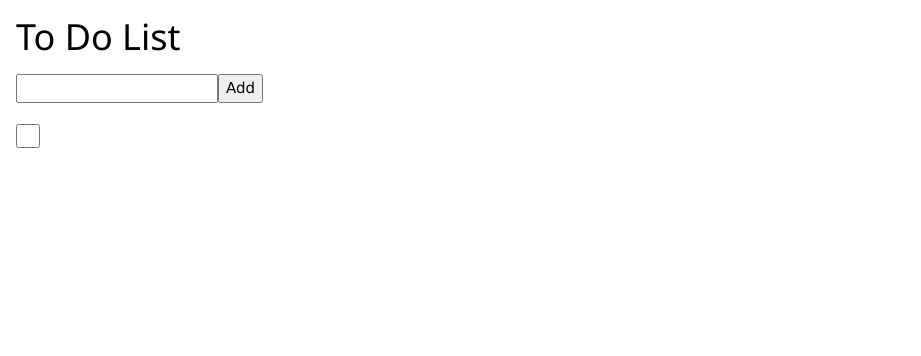
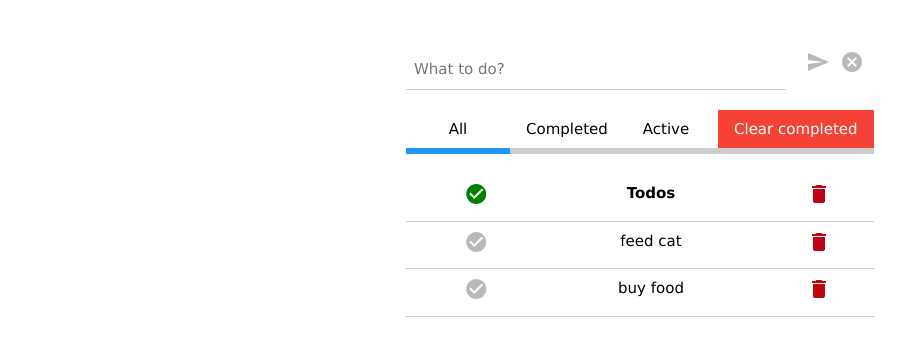
Before and after one commit to YongminK/to-do-list, a React app: page / in a window 1280 px wide. Shown: the whole page, without its empty margins (0-921 px from the left). Built offline with nearby package versions, Linux system fonts and the light colour scheme.

Commit message:
add todo, delete todo
you can add todo, delete todo, delete all todo, check all todo, delete only checked todo.
without edit

```diff
--- /dev/null
+++ b/src/actions/actionCreators.js
@@ -0,0 +1,41 @@
+import
+    {   ADD_TODO,
+        REMOVE_TODO,
+        TOGGLE_TODO,
+        SET_VISIBILITY_FILTER,
+        CLEAR_COMPLETED,
+        COMPLETE_ALL_TODO,
+        CLEAR_ALL
+    } from './actionTypes';
+
+let nextID = 2;
+
+export const addTodo = (text) => ({
+    type: ADD_TODO,
+    id: nextID++,
+    text
+});
+
+export const deleteTodo = (id) => ({
+    type: REMOVE_TODO,
+    id: id
+});
+
+export const toggleTodo = (id) => ({
+    type: TOGGLE_TODO,
+    id: id
+});
+
+export const setVisibilityFilter = (filter) => ({
+    type: SET_VISIBILITY_FILTER,
+    filter
+});
+export const clearCompleted = () =>({
+    type: CLEAR_COMPLETED
+});
+export const completeAllTodo = () => ({
+    type: COMPLETE_ALL_TODO
+});
+export const clearAll = () => ({
+    type: CLEAR_ALL
+});
--- /dev/null
+++ b/src/actions/actionTypes.js
@@ -0,0 +1,10 @@
+export const ADD_TODO = 'ADD_TODO';
+export const REMOVE_TODO = 'REMOVE_TODO';
+export const TOGGLE_TODO = 'TOGGLE_TODO';
+export const SHOW_ALL = 'SHOW_ALL';
+export const SHOW_COMPLETED = 'SHOW_COMPLETED';
+export const SHOW_ACTIVE = 'SHOW_ACTIVE';
+export const SET_VISIBILITY_FILTER = 'SET_VISIBILITY_FILTER';
+export const CLEAR_COMPLETED = 'CLEAR_COMPLETED';
+export const COMPLETE_ALL_TODO = 'COMPLETE_ALL_TODO';
+export const CLEAR_ALL = 'CLEAR_ALL';
--- a/src/actions/index.js
+++ /dev/null
@@ -1,7 +0,0 @@
-const addTask=(task)=>{
-    return{
-        type: 'ADD_TASK',
-        payload: task
-    };
-};
-export default addTask;
--- a/src/components/App.js
+++ b/src/components/App.js
@@ -1,13 +1,22 @@
-import React from 'react';
-import ToDoList from '../containers/ToDo';
+import React, { Component } from 'react';
 import AddToDo from '../containers/AddToDo';
-
-const App = () => (
-  <div className="w3-container">
-    <h1>To Do List</h1>
-    <AddToDo />
-    <ToDoList/>
-  </div>
-)
+import ToDoList from '../containers/ToDoList';
+import '../styles/style.css';
+class App extends Component {
+  render() {
+    return (
+      <div className='App'>
+        <div className="w3-container" >
+          <div>
+            <div>
+              <AddToDo />
+            </div>
+            <ToDoList />
+          </div>
+        </div>
+      </div>
+    );
+  }
+}
 
 export default App;
--- a/src/containers/AddToDo.js
+++ b/src/containers/AddToDo.js
@@ -1,22 +1,52 @@
-import React from 'react';
-import { connect } from 'react-redux';
-import addTask from '../actions/index'
-import { bindActionCreators } from 'redux';
+import React, { Component } from 'react'
+import { connect } from 'react-redux'
+import { addTodo } from '../actions/actionCreators';
+import { bindActionCreators } from 'redux'
 
+class AddToDo extends Component {
+    constructor(props) {
+        super(props)
+        this.state = {
+            todotext: '',
+        }
+        this.onChangeTodoText = this.onChangeTodoText.bind(this);
+        this.onClickAddToDo = this.onClickAddToDo.bind(this);
+        this.onClickCancel = this.onClickCancel.bind(this);
+    }
 
-class AddToDo extends React.Component{
-    render(){
-        return(
+    onChangeTodoText(e) {
+        this.setState({
+            todotext: e.target.value
+        })
+    }
+
+    onClickAddToDo(){
+        this.props.addTodo(this.state.todotext);
+        this.setState({ todotext: '' });
+    }
+
+    onClickCancel(){
+        this.setState({ todotext: '' });
+    }
+
+    render() {
+        return (
             <div>
-                <input type='text' ref='task'/>
-                <button onClick={()=>this.props.addTask(this.refs.value)} >Add</button>
+                <div>
+                    <input onChange={this.onChangeTodoText} value={this.state.todotext} type="text" className="w3-input" placeholder="What to do?" />
+                    <i className='material-icons send-icon' onClick={this.onClickAddToDo}>send</i>
+                    <i className='material-icons ' onClick={this.onClickCancel }>cancel</i>
+
+                </div>
             </div>
         );
     }
 }
 
-function mapDispatchToProps(dispatch){
-    return bindActionCreators({addTask}, dispatch);
+const mapDispatchToProps = (dispatch) => {
+    return bindActionCreators({
+        addTodo
+    }, dispatch)
 }
 
-export default connect(null,mapDispatchToProps)(AddToDo);
+export default connect(null, mapDispatchToProps)(AddToDo)
--- a/src/containers/ToDo.js
+++ /dev/null
@@ -1,23 +0,0 @@
-import React from 'react';
-
-
-class ToDo extends React.Component{
-    render(){
-        return(
-            <p key={this.props.key}>
-                <input
-                    type='checkbox'
-                    onClick={() => this.props.select(todo)}
-                    key={this.props.key}
-                    className='w3-check'
-                    />
-                {this.props.task}
-            </p>
-        );
-
-    }
-}
-
-
-
-export default (ToDo);
--- a/src/containers/ToDoList.js
+++ b/src/containers/ToDoList.js
@@ -1,21 +1,122 @@
-import React from 'react';
-import ToDo from './ToDo';
-import { connect } from 'react-redux';
+import React, { Component } from "react";
+import { connect } from "react-redux";
+import {
+    deleteTodo,
+    toggleTodo,
+    clearCompleted,
+    setVisibilityFilter,
+    completeAllTodo,
+    clearAll
+} from '../actions/actionCreators.js';
+import { SHOW_ALL, SHOW_COMPLETED, SHOW_ACTIVE } from '../actions/actionTypes';
+import { bindActionCreators } from "redux";
 
-class ToDoList extends React.Component{
-    render(){
-        return(
-            <div>
-                {this.props.tasks.map((task,index)=><ToDo key={index} task={task}/>)}
+class ToDoList extends Component {
+    render() {
+        return (
+            <div className="">
+                <nav>
+
+                    <ul className="w3-bar">
+                        <li
+                            className={'w3-bar-item w3-button w3-hover-none  w3-bottombar w3-hover-border-blue w3-hover-text-blue' + (this.props.visibilityFilter === SHOW_ALL ? ' w3-border-blue' : '')}
+                            onClick={() => this.props.setVisibilityFilter(SHOW_ALL)}
+                        >
+                            All
+                        </li>
+                        <li
+                            className={'w3-bar-item w3-button w3-hover-none  w3-bottombar w3-hover-border-blue w3-hover-text-blue' + (this.props.visibilityFilter === SHOW_COMPLETED ? ' w3-border-blue' : '')}
+                            onClick={() => this.props.setVisibilityFilter(SHOW_COMPLETED)}
+                        >
+                            Completed
+                        </li>
+                        <li
+                            className={'w3-bar-item w3-button w3-hover-none  w3-bottombar w3-hover-border-blue w3-hover-text-blue' + (this.props.visibilityFilter === SHOW_ACTIVE ? ' w3-border-blue' : '')}
+                            onClick={() => this.props.setVisibilityFilter(SHOW_ACTIVE)}
+                        >
+                            Active
+                        </li>
+                        <li onClick={() => this.props.clearCompleted()} className='w3-button w3-ripple w3-red w3-bottombar'>Clear completed</li>
+                    </ul>
+
+                </nav>
+                {this.props.todos.length !== 0 ? (
+                    <table className='w3-table w3-centered '>
+                        <thead>
+                            <tr className='w3-border-bottom'>
+                                <th>
+                                    <i title='check all' onClick={() => this.props.completeAllTodo()} className='material-icons check-icon' >check_circle</i>
+                                </th>
+                                <th>Todos</th>
+                                <th><i title='clear all'  onClick={() => this.props.clearAll()} className='material-icons delete-icon' >delete</i></th>
+                            </tr>
+                        </thead>
+                        <tbody>
+                            {this.props.todos.map(todo => (
+                                <tr key={todo.id} className='w3-border-bottom'>
+                                    <td>
+                                        <i onClick={() => this.props.toggleTodo(todo.id)} className={'material-icons' + (todo.completed ? ' check-icon' : '')}>check_circle</i>
+                                    </td>
+                                    <td className='todo-text'
+                                        style={{
+                                            textDecoration: todo.completed ? "line-through" : "none"
+                                        }}
+                                    >
+                                        {todo.text}
+                                    </td>
+                                    <td>
+                                        <i onClick={() => this.props.deleteTodo(todo.id)} className='material-icons delete-icon'>delete</i>
+
+                                    </td>
+                                </tr>
+                            ))}
+                        </tbody>
+                    </table>
+
+                ) : (
+                        <div>
+                            <div>
+                                Todo List is empty
+                        </div>
+                        </div>
+                    )}{" "}
             </div>
-        )
+        );
     }
 }
 
-function mapStateToProps(state){
-    return{
-        tasks: state.tasks
+const getVisibleTodos = (todos, filter) => {
+    switch (filter) {
+        case SHOW_ALL:
+            return todos;
+        case SHOW_COMPLETED:
+            return todos.filter(t => t.completed);
+        case SHOW_ACTIVE:
+            return todos.filter(t => !t.completed);
+        default:
+            throw new Error("Unknown filter: " + filter);
     }
-}
+};
 
-export default connect(mapStateToProps)(TodoList);
+const mapStateToProps = state => {
+    return {
+        todos: getVisibleTodos(state.todos, state.visibilityFilter),
+        visibilityFilter: state.visibilityFilter
+    };
+};
+
+const mapDispatchToProps = dispatch => {
+    return bindActionCreators(
+        {
+            deleteTodo,
+            toggleTodo,
+            setVisibilityFilter,
+            clearCompleted,
+            completeAllTodo,
+            clearAll
+        },
+        dispatch
+    );
+};
+
+export default connect(mapStateToProps, mapDispatchToProps)(ToDoList);
--- a/src/index.js
+++ b/src/index.js
@@ -1,14 +1,13 @@
-import React from "react";
-import ReactDOM from "react-dom";
-import { Provider } from 'react-redux';
-import { createStore } from 'redux';
-import combineReduce from './reducers/index';
-import App from "./components/App.js";
+import React from 'react';
+import ReactDOM from 'react-dom';
+import { Provider } from 'react-redux'
+import { createStore } from 'redux'
+import MainReducer from './reducers/index'
+import App from './components/App';
 
-const store = createStore(combineReduce);
+const store = createStore(MainReducer);
 
-ReactDOM.render(
-    <Provider store={store}>
-        <App />
-    </Provider>,
-    document.getElementById("root"));
+ReactDOM.render(<Provider store={store}>
+<App />
+</Provider>
+, document.getElementById('root'));
--- /dev/null
+++ b/src/reducers/filter.js
@@ -0,0 +1,15 @@
+import {
+    SHOW_ALL,
+    SET_VISIBILITY_FILTER
+  } from '../actions/actionTypes.js';
+
+  const visibilityFilter = (state = SHOW_ALL, action) => {
+    switch (action.type) {
+      case SET_VISIBILITY_FILTER:
+        return action.filter;
+      default:
+        return state;
+    }
+  };
+
+  export default visibilityFilter;
--- /dev/null
+++ b/src/reducers/todos.js
@@ -0,0 +1,58 @@
+import
+    {
+        ADD_TODO,
+        REMOVE_TODO,
+        TOGGLE_TODO,
+        CLEAR_COMPLETED,
+        COMPLETE_ALL_TODO,
+        CLEAR_ALL
+    } from '../actions/actionTypes';
+
+const INITIAL_DATA = [
+    {
+        id: 0,
+        text: 'feed cat',
+        completed: false
+    },
+    {
+        id: 1,
+        text: 'buy food',
+        completed: false
+    }
+];
+
+const TodoReducer = (state=INITIAL_DATA, action) => {
+    switch (action.type){
+        case ADD_TODO:
+        return [
+            ...state,{
+                id: action.id,
+                text: action.text,
+                completed: false,
+            }
+        ]
+        case TOGGLE_TODO:
+        return state.map(todo =>
+            (todo.id === action.id)
+            ? {...todo, completed: !todo.completed}
+            : todo
+            )
+        case REMOVE_TODO:
+            const numIndex = parseInt(action.id)
+            return state.filter(todo => todo.id !== numIndex);
+        case CLEAR_COMPLETED:
+            return state.filter(todo => todo.completed === false);
+        case COMPLETE_ALL_TODO:
+            const allChecked = state.every(todo => todo.completed);
+            return state.map(todo => ({
+                ...todo,
+                completed: !allChecked
+            }));
+        case CLEAR_ALL:
+            return state.filter(todo => todo.id === action.id)
+        default:
+            return state;
+    }
+};
+
+export default TodoReducer;
--- /dev/null
+++ b/src/styles/style.css
@@ -0,0 +1,33 @@
+.material-icons{
+    cursor: pointer;
+    color: #b8bab6;
+}
+.check-icon{
+    color: green;
+}
+.delete-icon{
+    color: #bf0410
+}
+.App{
+    display: flex;
+    justify-content: center;
+}
+.w3-container{
+    width: 500px;
+    margin-top: 50px;
+}
+.w3-input{
+    display: inline-block;
+    width: 380px;
+    margin-right: 20px;
+}
+.w3-bar .w3-bar-item{
+    width: 104px;
+}
+.send-icon{
+    margin-right: 10px;
+}
+ul{
+    margin: 20px 0;
+    padding: 0;
+}
```
Also changed, not shown: src/index.html (+1 -0 lines), src/reducers/actionToDo.js (deleted, +0 -11 lines), src/reducers/index.js (+7 -7 lines).
